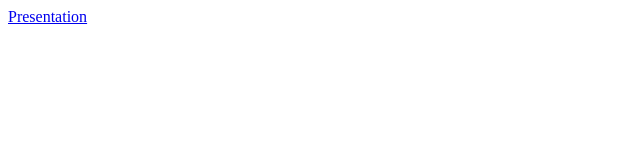
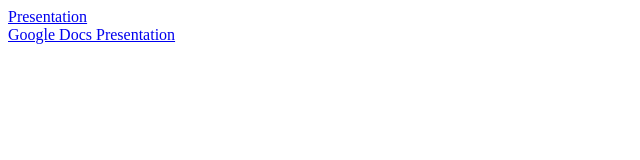
Before and after one commit to easyCZ/memcached-vs-redis-presentation, a plain HTML site: page index.html in a window 1280 px wide. Shown: the whole page, without its empty margins (0-640 px from the left). Drawn offline with Linux system fonts and the light colour scheme.

Commit message:
Add link to google docs

```diff
--- a/index.html
+++ b/index.html
@@ -8,6 +8,8 @@
 <body>
   <div id="root">
     <a href="./presentation.pdf">Presentation</a>
+    <br />
+    <a href="https://docs.google.com/presentation/d/1zu__xhH2t48i8vzA0YdlvxGjaoGnwKB8Qfdazsrm_4c/edit#slide=id.p">Google Docs Presentation</a>
   </div>
 </body>
 </html>
```
